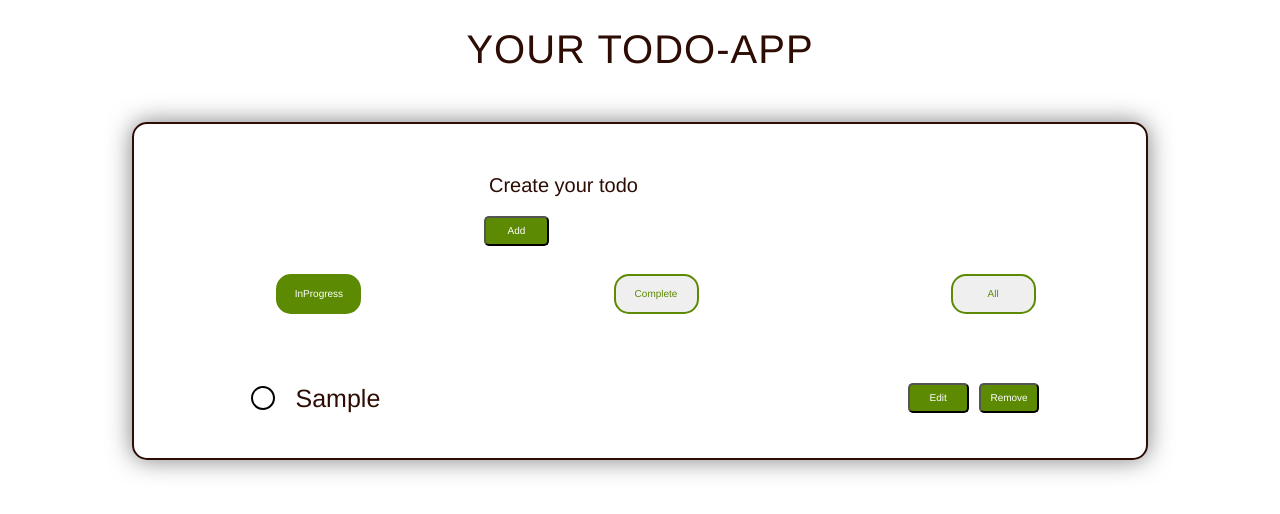
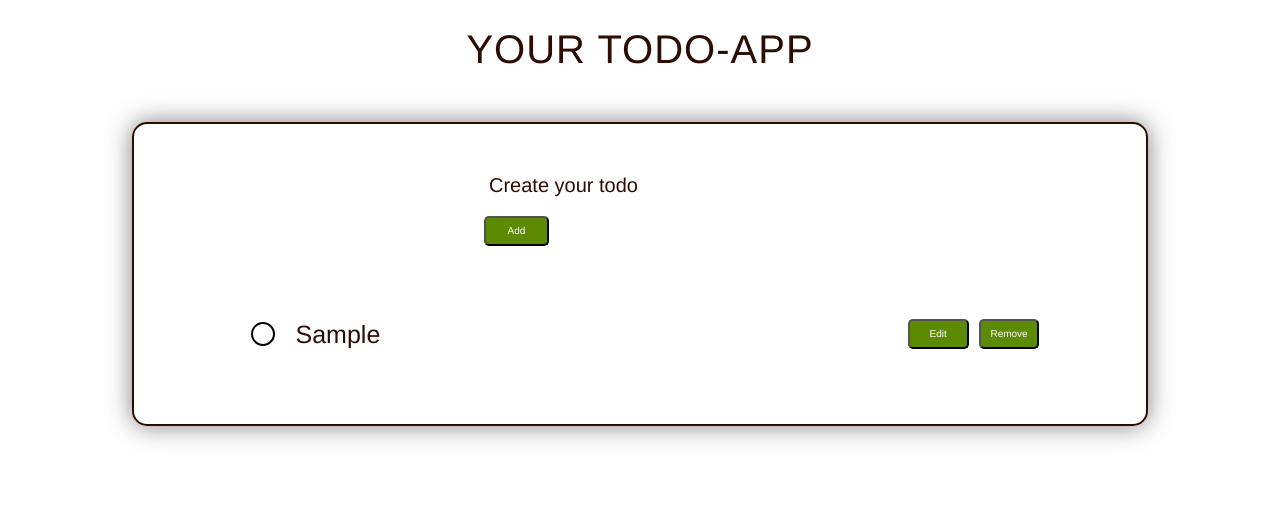
Before and after one commit to pani-tka/vue-test, a Vue app: page / in a window 1280 px wide. Both pictures are taken after typing "Sample" into the empty fields and a click on the button "Add". Shown: the top 514 px of the page. Built offline with nearby package versions, Linux system fonts and the light colour scheme.

Commit message:
Added Vuex, using localStorage with Vuex.

```diff
--- a/package.json
+++ b/package.json
@@ -11,7 +11,8 @@
   "author": "",
   "license": "ISC",
   "dependencies": {
-    "vue": "^2.6.10"
+    "vue": "^2.6.10",
+    "vuex": "^3.1.1"
   },
   "devDependencies": {
     "@vue/cli-service": "3.8.4",
--- a/src/App.vue
+++ b/src/App.vue
@@ -2,13 +2,8 @@
   <div>
     <h1 class="app-title">YOUR TODO-APP</h1>
     <div class="container">
-      <AddNewTodo @addTodo="addTodo"></AddNewTodo>
-      <TodoList
-        v-if="todos.length"
-        :todos="todos"
-        @editTodoById='editTodoById'
-        @removeTodoById='removeTodoById'
-      />
+      <AddNewTodo></AddNewTodo>
+      <TodoList v-if="todosCounter"/>
       <p v-else>Nothing left in the list.</p>
     </div>
   </div>
@@ -18,48 +13,19 @@
 import AddNewTodo from './components/add-new-todo'
 import TodoList from './components/todo-list'
 
-const storageKey = 'vue-test-todo';
-const todoStorage = {
-  fetch: function () {
-    return JSON.parse(localStorage.getItem(storageKey)) || [];
-  },
-  save: function (todos) {
-    localStorage.setItem(storageKey, JSON.stringify(todos));
-  }
-};
-
 export default {
   name: "App",
-
+  created() {
+    this.$store.dispatch('initialiseStore')
+  },
   components: {
     AddNewTodo,
     TodoList
   },
-
-  data() {
-    return {
-      todos: todoStorage.fetch(),
+  computed: {
+    todosCounter() {
+      return this.$store.state.todos.length;
     }
-  },
-  watch: {
-    todos: {
-      handler: todos => todoStorage.save(todos)
-    }
-  },
-  methods: {
-    addTodo(newTodo) {
-      const todoItem = {
-        title: newTodo,
-        completed: false
-      };
-      this.todos.push(todoItem);
-    },
-    removeTodoById(id) {
-      this.todos.splice(id, 1);
-    },
-    editTodoById(id, todo) {
-      this.todos[id].title = todo;
-    },
   }
 }
 </script>
@@ -77,7 +43,7 @@ export default {
 
 .container p {
   font-size: 20px;
-  font-family: "Helvetica Neue",serif;
+  font-family: "Helvetica Neue", serif;
   color: #5c8a03;
   text-align: center;
 }
@@ -86,7 +52,7 @@ export default {
   text-align: center;
   font-size: 40px;
   font-weight: normal;
-  font-family: "Helvetica Neue",serif;
+  font-family: "Helvetica Neue", serif;
   letter-spacing: 1px;
   color: #2d0c03;
 }
--- a/src/components/add-new-todo.vue
+++ b/src/components/add-new-todo.vue
@@ -23,13 +23,12 @@ export default {
       newTodo: ''
     }
   },
-
   methods: {
     createNewTodo() {
       if (this.newTodo === '') {
         return false;
       }
-      this.$emit('addTodo', this.newTodo);
+      this.$store.dispatch('addTodo', this.newTodo);
       this.newTodo = '';
     }
   }
@@ -70,7 +69,7 @@ export default {
   position: absolute;
   top: 0;
   z-index: 1;
-  font-family: "Helvetica Neue";
+  font-family: "Helvetica Neue", serif;
   font-size: 20px;
   color: #2d0c03;
   text-indent: 10px;
--- a/src/components/todo-item.vue
+++ b/src/components/todo-item.vue
@@ -1,12 +1,12 @@
 <template>
   <li>
     <div class="item-container" v-if="!isEditing">
-      <input class="toggle" type="checkbox" v-model="todo.completed"/>
+      <input @click="toggleStatus" class="toggle" type="checkbox" v-model="todo.completed"/>
       <label>
         {{todo.title}}
       </label>
       <button @click="editMode" class="edit-item">Edit</button>
-      <button @click="$emit('removeTodoItem')" class="remove-item">Remove</button>
+      <button @click="removeTodoById" class="remove-item">Remove</button>
     </div>
     <div class="edit-item-container" v-else>
       <input
@@ -17,7 +17,6 @@
       />
       <button @click="cancelEdit" class="cancel-edit">Cancel</button>
     </div>
-
   </li>
 </template>
 
@@ -27,13 +26,13 @@ export default {
   name: 'TodoItem',
 
   props: {
-    todo: Object
+    todo: Object,
+    index: Number
   },
-
   data() {
     return {
       isEditing: false,
-      editingValue: '',
+      editingValue: ''
     }
   },
 
@@ -43,11 +42,17 @@ export default {
       this.isEditing = true;
     },
     saveEdit() {
-      this.$emit('editTodo', this.editingValue);
+      this.$store.dispatch("editTodoById", {title: this.editingValue, id: this.index});
       this.isEditing = false;
     },
     cancelEdit() {
       this.isEditing = false;
+    },
+    removeTodoById() {
+      this.$store.dispatch('removeTodoById', this.index);
+    },
+    toggleStatus() {
+      this.$store.dispatch('toggleStatus', this.todo);
     }
   }
 }
--- a/src/components/todo-list.vue
+++ b/src/components/todo-list.vue
@@ -1,78 +1,24 @@
 <template>
-  <div>
-    <div class="tabs">
-      <div class="filters">
-        <button
-          :class="{ selected: visibility === 'inProgress' }"
-          @click="filterTodos('inProgress')"
-        >
-          InProgress
-        </button>
-        <button
-          :class="{ selected: visibility === 'completed' }"
-          @click="filterTodos('completed')"
-        >
-          Complete
-        </button>
-        <button
-          :class="{ selected: visibility === 'all' }"
-          @click="filterTodos('all')"
-        >
-          All
-        </button>
-      </div>
-    </div>
     <ul class="todo-list">
       <TodoItem
         :class="{ completed: todo.completed }"
+        v-for="(todo, index) in todos"
         :key="index"
+        :index="index"
         :todo="todo"
-        @editTodo="editTodoById($event, index)"
-        @removeTodoItem="$emit('removeTodoById', index)"
-        v-for="(todo, index) in filteredTodos"
-      />
+      ></TodoItem>
     </ul>
-  </div>
 </template>
 
 <script>
 import TodoItem from "./todo-item";
 
-const filters = {
-  all(todos) {
-    return todos;
-  },
-  inProgress(todos) {
-    return todos.filter(todo => !todo.completed);
-  },
-  completed(todos) {
-    return todos.filter(todo => todo.completed);
-  }
-};
 export default {
   name: "TodoList",
-  props: {
-    todos: Array
-  },
-  data() {
-    return {
-      visibility: "inProgress"
-    };
-  },
-  components: {
-    TodoItem
-  },
+  components: {TodoItem},
   computed: {
-    filteredTodos() {
-      return filters[this.visibility](this.todos);
-    }
-  },
-  methods: {
-    editTodoById(editingValue, index) {
-      this.$emit("editTodoById", index, editingValue);
-    },
-    filterTodos: function (filter) {
-      this.visibility = filter;
+    todos() {
+      return this.$store.state.todos;
     }
   }
 };
@@ -93,13 +39,6 @@ export default {
   transition: background 0.3s ease;
 }
 
-.filters {
-  width: 100%;
-  display: flex;
-  justify-content: space-around;
-  padding: 0 1rem 1.5rem 1rem;
-}
-
 .filters button {
   cursor: pointer;
   width: 85px;
--- a/src/main.js
+++ b/src/main.js
@@ -1,8 +1,10 @@
 import Vue from 'vue'
 import App from './App'
+import {store} from './store'
 
 Vue.config.productionTip = false;
 
 new Vue({
+  store,
   render: h => h(App)
 }).$mount("#app");
--- /dev/null
+++ b/src/store.js
@@ -0,0 +1,59 @@
+import Vue from 'vue';
+import Vuex from 'vuex';
+
+Vue.use(Vuex);
+
+export const store = new Vuex.Store({
+  state: {
+    todos: []
+  },
+
+  mutations: {
+    INITIALISE_STORE(state) {
+      if (localStorage.getItem('store')) {
+        this.replaceState(
+          Object.assign(state, JSON.parse(localStorage.getItem('store')))
+        );
+      }
+    },
+    ADD_TODO(state, title) {
+      state.todos.push({
+        title: title,
+        completed: false
+      });
+      localStorage.setItem('store', JSON.stringify(state));
+    },
+    EDIT_TODO_BY_ID(state, {title, id}) {
+      state.todos[id].title = title;
+      localStorage.setItem('store', JSON.stringify(state));
+    },
+    REMOVE_TODO_BY_ID(state, id) {
+      state.todos.splice(id, 1);
+      localStorage.setItem('store', JSON.stringify(state));
+    },
+    TOGGLE_STATUS(state, todo){
+      todo.completed = !todo.completed;
+      localStorage.setItem('store', JSON.stringify(state));
+    },
+  },
+
+  actions: {
+    initialiseStore({ commit}) {
+      commit('INITIALISE_STORE')
+    },
+    addTodo({commit}, payload) {
+      commit('ADD_TODO', payload);
+    },
+    editTodoById({commit}, payload) {
+      commit('EDIT_TODO_BY_ID', payload)
+    },
+    removeTodoById({commit}, payload) {
+      commit('REMOVE_TODO_BY_ID', payload)
+    },
+    toggleStatus({commit}, payload) {
+      commit('TOGGLE_STATUS', payload)
+    }
+  },
+
+  getters: {}
+});
```
Also changed, not shown: 1 other file (tests, documents, lock files or other folders).
